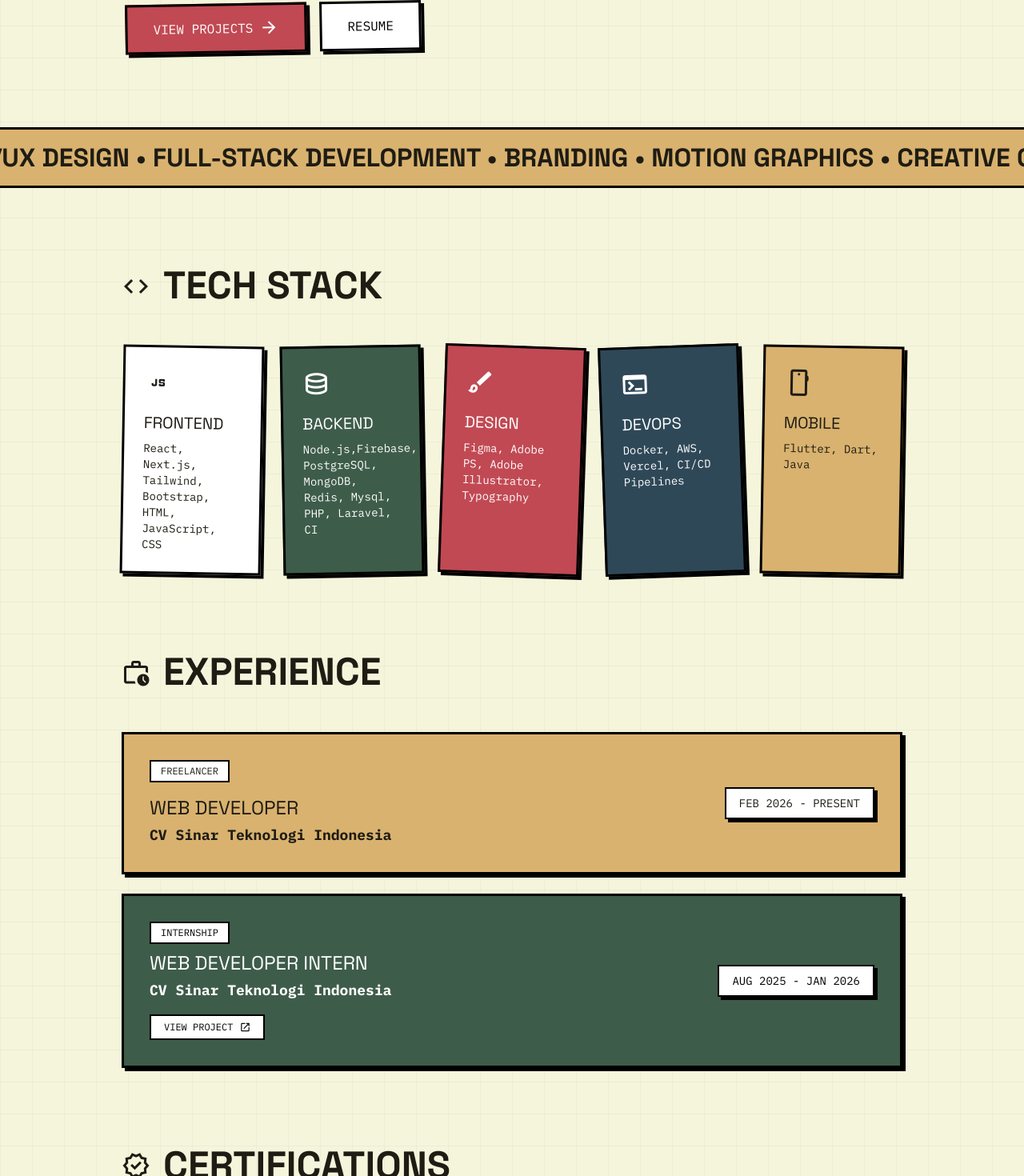
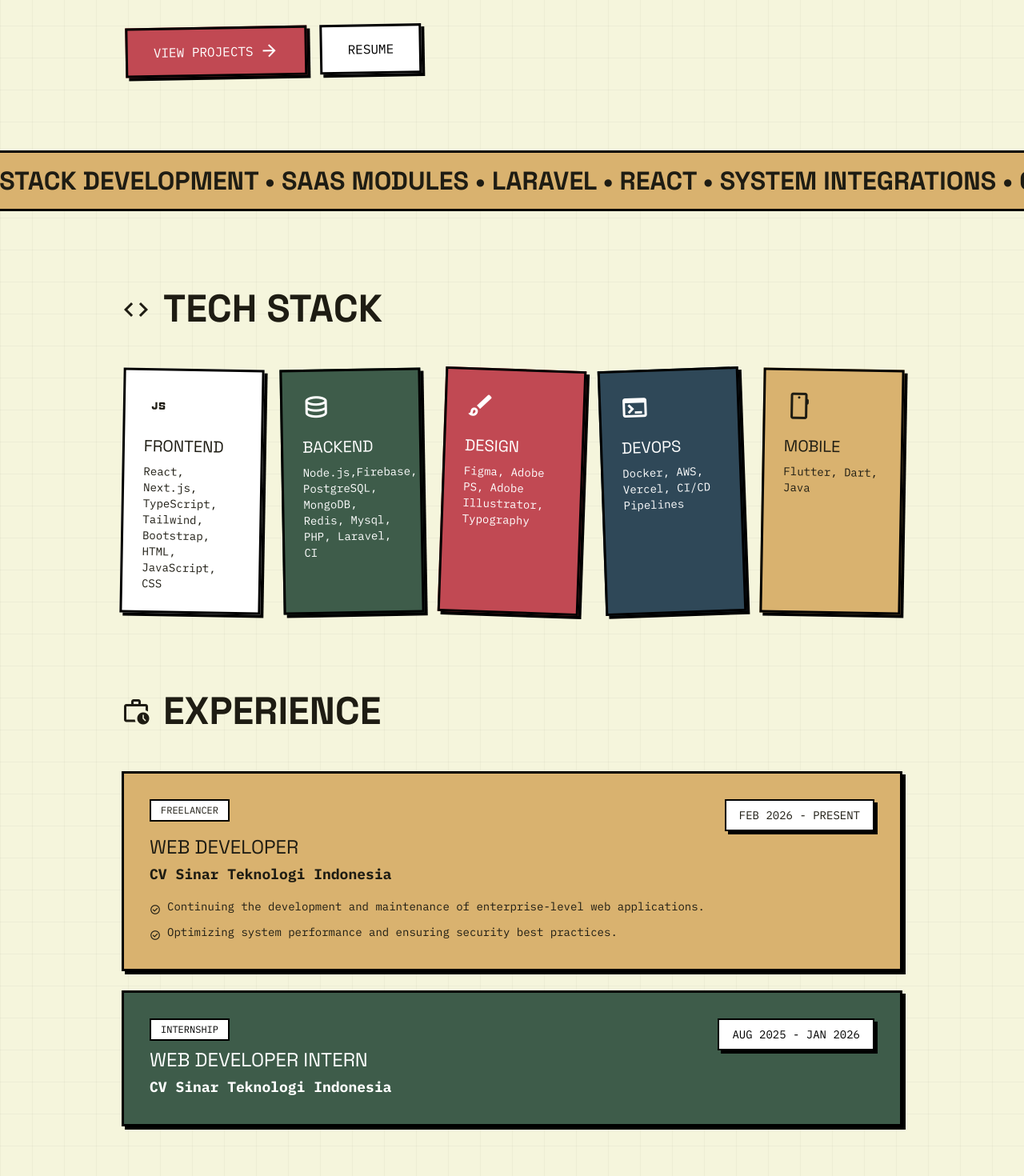
Before and after one commit to SantanaDwi29/neubrutalism_portofolio, a React (Vite) app: page / in a window 1280 px wide. Shown: the part 688-2158 px from the top of the page at 80% size. Built offline with nearby package versions, Linux system fonts and the light colour scheme.

Commit message:
feat: add Experience, Hero, TechStack, and Contact components for personal portfolio

```diff
--- a/src/components/Contact.tsx
+++ b/src/components/Contact.tsx
@@ -24,7 +24,7 @@ export const Contact: React.FC = () => {
       <div className="md:col-span-5 bg-black text-white p-8 md:p-12 hard-shadow flex flex-col justify-between md:-rotate-1">
         <div className="space-y-4">
           <h2 className="font-headline-md text-2xl md:text-headline-md uppercase text-primary-container">Let's talk.</h2>
-          <p className="font-body-md opacity-80">Currently accepting new projects for Q4 2025.</p>
+          <p className="font-body-md opacity-80">Currently accepting new projects for Q2 2026.</p>
         </div>
         <div className="mt-8 space-y-4">
           <a className="block text-xl font-headline-md uppercase border-b-2 border-primary-container pb-2 hover:text-primary-container transition-colors"></a>
--- a/src/components/Experience.tsx
+++ b/src/components/Experience.tsx
@@ -12,13 +12,23 @@ export const Experience: React.FC = () => {
 
       <div className="space-y-6">
         {/* Full Time */}
-        <div className="bg-primary-container border-[3px] border-black p-6 md:p-8 hard-shadow flex flex-col md:flex-row justify-between items-start md:items-center gap-4 hover:-translate-y-1 transition-transform">
-          <div>
+        <div className="bg-primary-container border-[3px] border-black p-6 md:p-8 hard-shadow flex flex-col md:flex-row justify-between items-start gap-4 hover:-translate-y-1 transition-transform">
+          <div className="flex-1">
             <div className="inline-block bg-white border-2 border-black px-3 py-1 mb-4 font-label-bold uppercase text-xs">
               Freelancer
             </div>
             <h3 className="font-headline-md text-2xl uppercase mb-1">Web Developer</h3>
-            <p className="font-body-lg text-lg font-bold">CV Sinar Teknologi Indonesia</p>
+            <p className="font-body-lg text-lg font-bold mb-4">CV Sinar Teknologi Indonesia</p>
+            <ul className="space-y-2 list-none p-0">
+              <li className="flex items-start gap-2 font-body-md text-sm">
+                <span className="material-symbols-outlined text-sm mt-1" data-icon="check_circle">check_circle</span>
+                <span>Continuing the development and maintenance of enterprise-level web applications.</span>
+              </li>
+              <li className="flex items-start gap-2 font-body-md text-sm">
+                <span className="material-symbols-outlined text-sm mt-1" data-icon="check_circle">check_circle</span>
+                <span>Optimizing system performance and ensuring security best practices.</span>
+              </li>
+            </ul>
           </div>
           <div className="bg-white border-2 border-black px-4 py-2 font-label-bold uppercase text-sm whitespace-nowrap hard-shadow">
             Feb 2026 - Present
@@ -26,8 +36,8 @@ export const Experience: React.FC = () => {
         </div>
 
         {/* Internship */}
-        <div className="bg-tertiary-container text-white border-[3px] border-black p-6 md:p-8 hard-shadow flex flex-col md:flex-row justify-between items-start md:items-center gap-4 hover:-translate-y-1 transition-transform">
-          <div className="space-y-4">
+        <div className="bg-tertiary-container text-white border-[3px] border-black p-6 md:p-8 hard-shadow flex flex-col md:flex-row justify-between items-start gap-4 hover:-translate-y-1 transition-transform">
+          <div className="space-y-4 flex-1">
             <div>
               <div className="inline-block bg-white text-black border-2 border-black px-3 py-1 mb-2 font-label-bold uppercase text-xs">
                 Internship
@@ -35,9 +45,6 @@ export const Experience: React.FC = () => {
               <h3 className="font-headline-md text-2xl uppercase mb-1">Web Developer Intern</h3>
               <p className="font-body-lg text-lg font-bold">CV Sinar Teknologi Indonesia</p>
             </div>
-            <Link to="/project/kitagiat" className="inline-flex items-center gap-2 bg-white text-black border-2 border-black px-4 py-1 font-label-bold uppercase text-xs hard-shadow-sm hover:bg-primary-container transition-colors active:translate-x-0.5 active:translate-y-0.5 active:shadow-none">
-              View Project <span className="material-symbols-outlined text-sm" data-icon="open_in_new">open_in_new</span>
-            </Link>
           </div>
           <div className="bg-white text-black border-2 border-black px-4 py-2 font-label-bold uppercase text-sm whitespace-nowrap hard-shadow">
             Aug 2025 - Jan 2026
--- a/src/components/Hero.tsx
+++ b/src/components/Hero.tsx
@@ -44,7 +44,7 @@ export const Hero: React.FC = () => {
       <section className="grid grid-cols-1 md:grid-cols-12 gap-8 items-center animate-fade-in-up">
         <div className="md:col-span-8 space-y-8 md:-rotate-1">
           <div className="inline-block bg-tertiary-container border-2 border-black px-4 py-1 hard-shadow text-on-tertiary-container font-label-bold uppercase">
-            Available for Work 2025
+            Available for Work 2026
           </div>
           <h1 className="font-headline-xl text-[48px] leading-tight sm:text-[64px] md:text-headline-xl uppercase min-h-[3em] sm:min-h-0">
             Hi, <br className="hidden sm:block" />I'm  Santa <br className="hidden sm:block" />
@@ -57,7 +57,8 @@ export const Hero: React.FC = () => {
             <span className="animate-pulse">_</span>
           </h1>
           <p className="font-body-lg text-body-lg max-w-xl">
-            I am a Front-End Developer student from Bali State Polytechnic who is passionate about building intuitive web experiences. Armed with a foundation in system development and a commitment to security, I am ready to bring digital innovation. </p>
+            I am a Full-Stack Developer student from Bali State Polytechnic who is passionate about building intuitive and secure web experiences. Specialized in developing robust SaaS modules with Laravel and React, I focus on creating scalable solutions through efficient system integrations.
+          </p>
           <div className="flex flex-col sm:flex-row gap-4">
             <a href="#work" className="bg-primary text-on-primary border-[3px] border-black px-8 py-4 font-label-bold uppercase hard-shadow neubrutalist-btn flex items-center justify-center gap-2 active:translate-x-1 active:translate-y-1 active:shadow-none transition-all no-underline">
               View Projects <span className="material-symbols-outlined" data-icon="arrow_forward">arrow_forward</span>
@@ -94,9 +95,9 @@ export const Hero: React.FC = () => {
       {/* Marquee Ticker */}
       <div className="w-screen relative left-[50%] right-[50%] -ml-[50vw] -mr-[50vw] overflow-hidden bg-primary-container border-y-[3px] border-black py-4 flex whitespace-nowrap mt-12 md:mt-24">
         <div className="flex animate-marquee font-headline-md text-xl md:text-headline-md uppercase font-black space-x-8 md:space-x-12">
-          <span>UI/UX DESIGN • FULL-STACK DEVELOPMENT • BRANDING • MOTION GRAPHICS • CREATIVE CODING • </span>
-          <span>UI/UX DESIGN • FULL-STACK DEVELOPMENT • BRANDING • MOTION GRAPHICS • CREATIVE CODING • </span>
-          <span>UI/UX DESIGN • FULL-STACK DEVELOPMENT • BRANDING • MOTION GRAPHICS • CREATIVE CODING • </span>
+          <span>FULL-STACK DEVELOPMENT • SAAS MODULES • LARAVEL • REACT • SYSTEM INTEGRATIONS  • CREATIVE CODING • FOTOGRAHPHER • WEB DESIGN • UI/UX • MOBILE APP DEVELOPMENT•  </span>
+          <span>FULL-STACK DEVELOPMENT • SAAS MODULES • LARAVEL • REACT • SYSTEM INTEGRATIONS  • CREATIVE CODING • FOTOGRAHPHER • WEB DESIGN • UI/UX • MOBILE APP DEVELOPMENT•  </span>
+          <span>FULL-STACK DEVELOPMENT • SAAS MODULES • LARAVEL • REACT • SYSTEM INTEGRATIONS  • CREATIVE CODING • FOTOGRAHPHER • WEB DESIGN • UI/UX • MOBILE APP DEVELOPMENT•  </span>
         </div>
       </div>
     </div>
--- a/src/components/TechStack.tsx
+++ b/src/components/TechStack.tsx
@@ -13,7 +13,7 @@ export const TechStack: React.FC = () => {
         <div className="bg-white border-[3px] border-black p-6 hard-shadow rotate-1 hover:rotate-0 transition-transform cursor-crosshair">
           <span className="material-symbols-outlined text-4xl mb-4 block" data-icon="javascript">javascript</span>
           <h3 className="font-headline-md text-xl uppercase mb-2">Frontend</h3>
-          <p className="font-body-md text-sm">React, Next.js, Tailwind, Bootstrap, HTML, JavaScript, CSS</p>
+          <p className="font-body-md text-sm">React, Next.js, TypeScript, Tailwind, Bootstrap, HTML, JavaScript, CSS</p>
         </div>
         <div className="bg-tertiary-container text-white border-[3px] border-black p-6 hard-shadow -rotate-1 hover:rotate-0 transition-transform cursor-crosshair">
           <span className="material-symbols-outlined text-4xl mb-4 block" data-icon="database">database</span>
```
